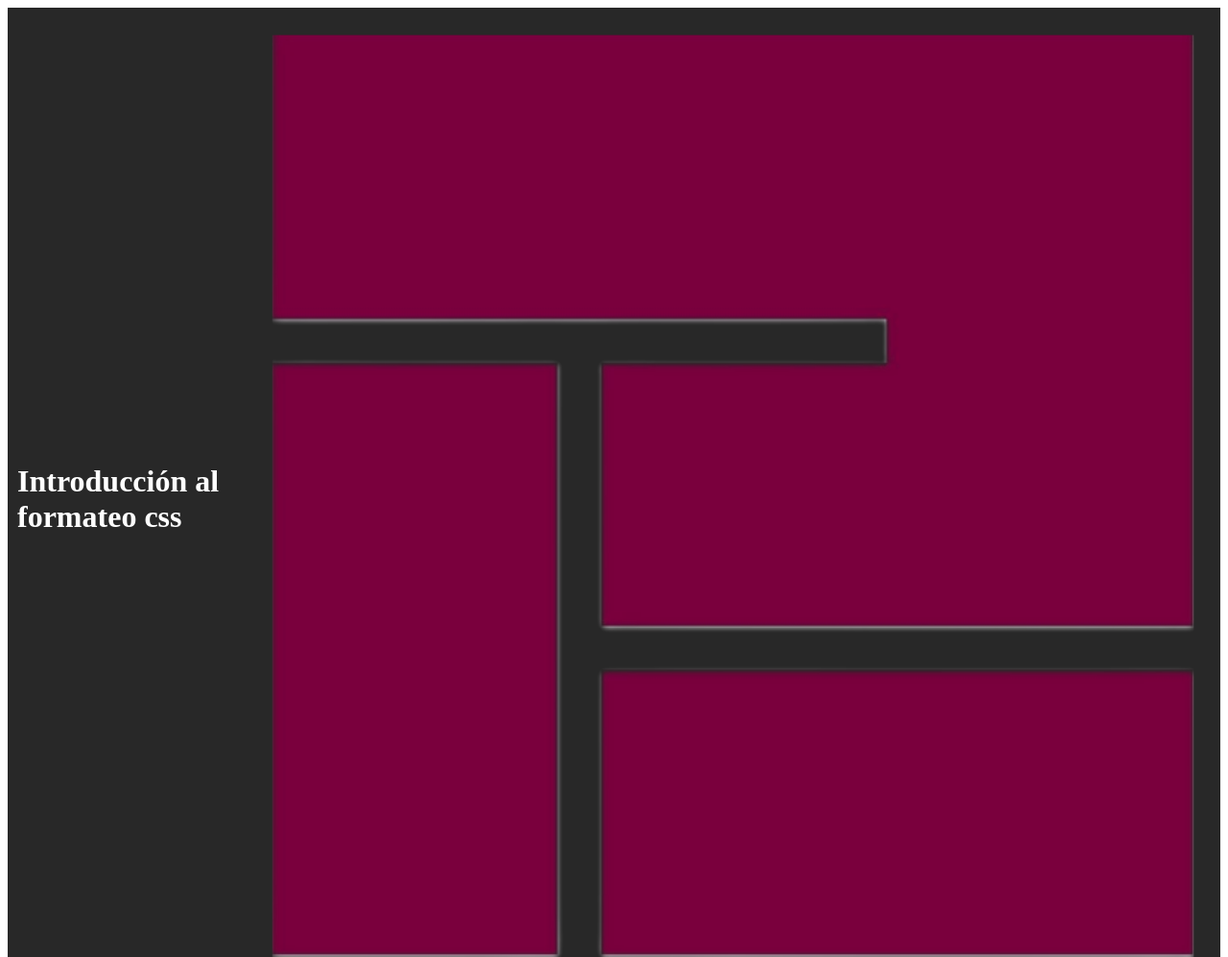
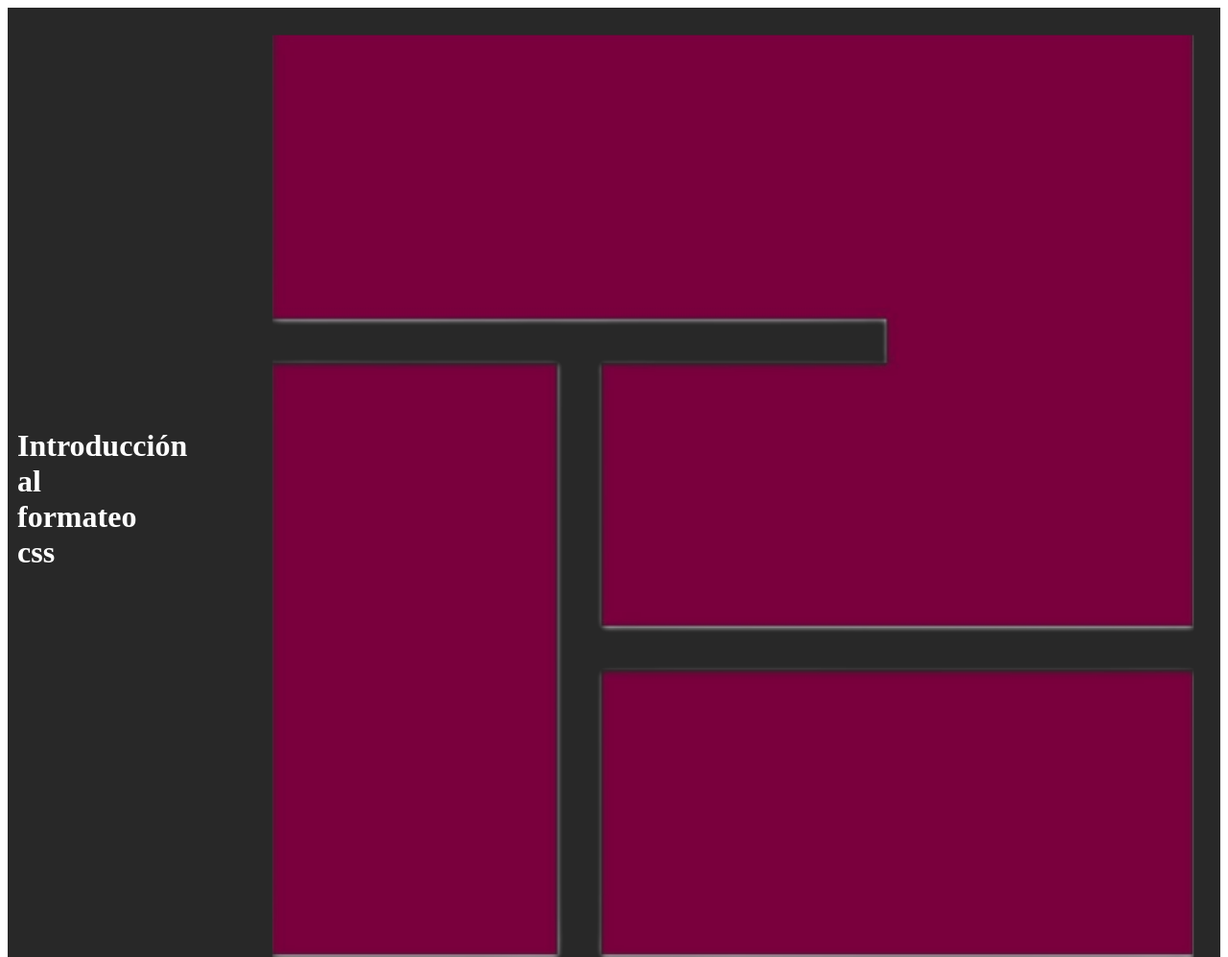
Before and after one commit to zkolsh/schumi-08-17, a plain HTML site: page index.html in a window 1280 px wide. Shown: the top 997 px of the page at 96% size. Drawn offline with Linux system fonts and the light colour scheme.

Commit message:
cambio texto

```diff
--- a/styles.css
+++ b/styles.css
@@ -11,6 +11,10 @@
     background-color: #000000d7;
     color: #ffffff;
     max-height: 7.5%;
+}
+
+.header h1{
+    width: 50px;
 }
 
 .tablita {
```
